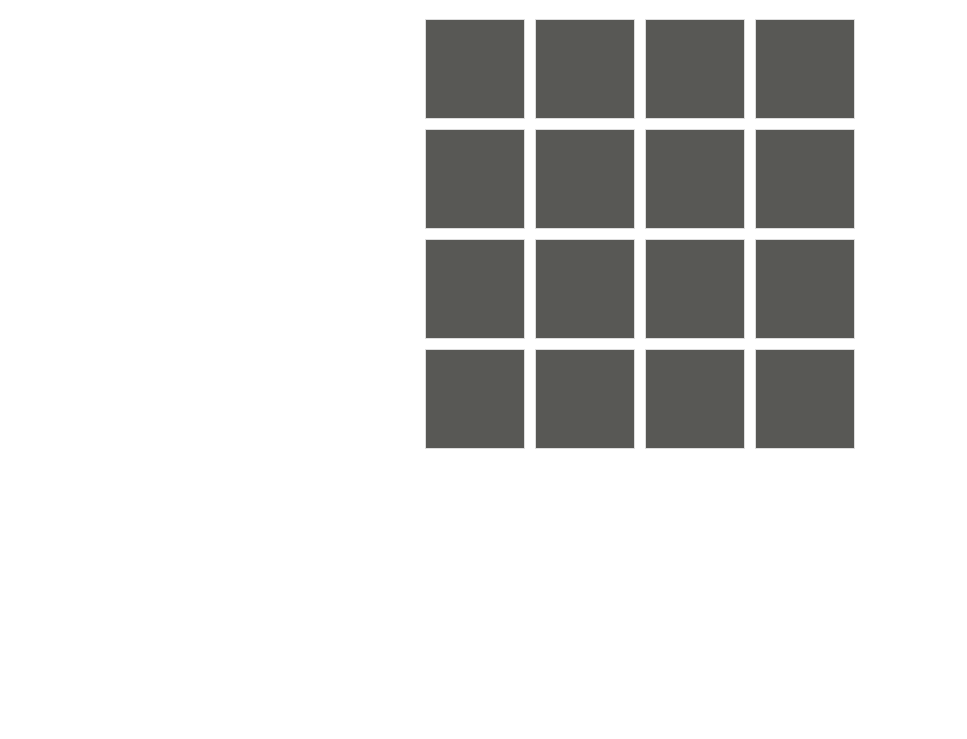
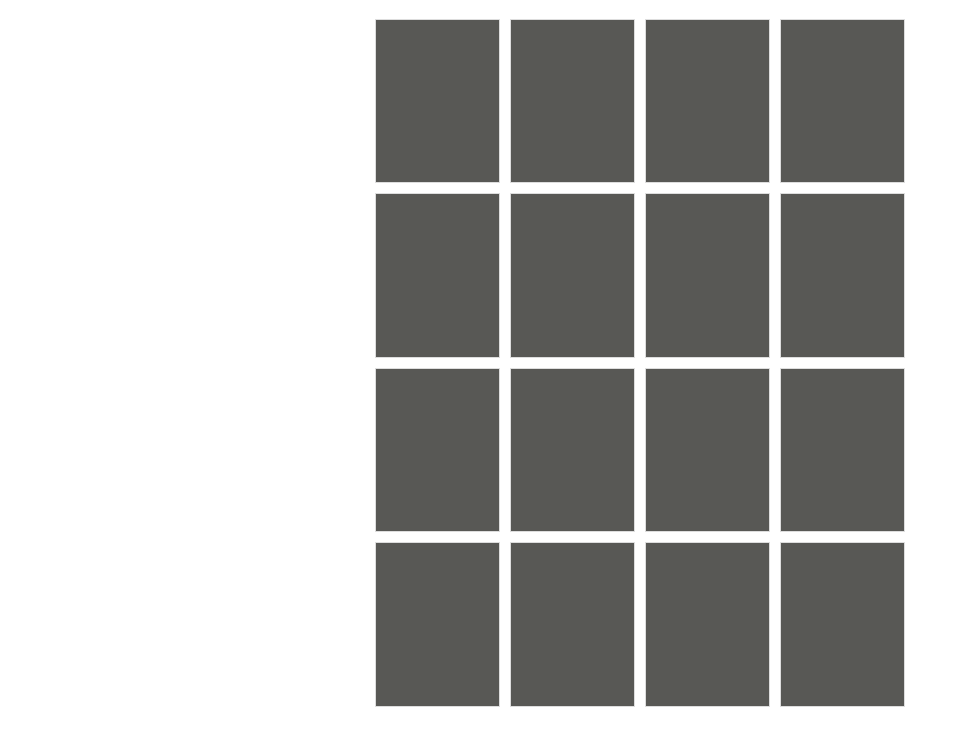
Before and after one commit to kyh196201/web-game, a plain HTML site: page card-game/index.html in a window 1280 px wide. Shown: the part 61-800 px from the top of the page, without its empty margins (0-967 px from the left). Drawn offline with Linux system fonts and the light colour scheme.

Commit message:
Card 클래스 생성

```diff
--- a/card-game/index.html
+++ b/card-game/index.html
@@ -1,5 +1,6 @@
 <!DOCTYPE html>
 <html lang="ko">
+
 <head>
     <meta charset="UTF-8">
     <meta http-equiv="X-UA-Compatible" content="IE=edge">
@@ -7,97 +8,18 @@
     <link rel="stylesheet" href="./styles.css">
     <title>Fliping Card Game</title>
 </head>
+
 <body>
     <main id="app" class="app">
         <h1 class="title">Card Game</h1>
 
         <section class="board">
-            <div class="container">
-                <article class="card">
-                    <div class="card__inner">
-                        <div class="card__front"></div>
-                        <div class="card__back"></div>
-                    </div>
-                </article>
-                <article class="card">
-                    <div class="card__inner">
-                        <div class="card__front"></div>
-                        <div class="card__back"></div>
-                    </div>
-                </article><article class="card">
-                    <div class="card__inner">
-                        <div class="card__front"></div>
-                        <div class="card__back"></div>
-                    </div>
-                </article><article class="card">
-                    <div class="card__inner">
-                        <div class="card__front"></div>
-                        <div class="card__back"></div>
-                    </div>
-                </article><article class="card">
-                    <div class="card__inner">
-                        <div class="card__front"></div>
-                        <div class="card__back"></div>
-                    </div>
-                </article><article class="card">
-                    <div class="card__inner">
-                        <div class="card__front"></div>
-                        <div class="card__back"></div>
-                    </div>
-                </article><article class="card">
-                    <div class="card__inner">
-                        <div class="card__front"></div>
-                        <div class="card__back"></div>
-                    </div>
-                </article><article class="card">
-                    <div class="card__inner">
-                        <div class="card__front"></div>
-                        <div class="card__back"></div>
-                    </div>
-                </article><article class="card">
-                    <div class="card__inner">
-                        <div class="card__front"></div>
-                        <div class="card__back"></div>
-                    </div>
-                </article><article class="card">
-                    <div class="card__inner">
-                        <div class="card__front"></div>
-                        <div class="card__back"></div>
-                    </div>
-                </article><article class="card">
-                    <div class="card__inner">
-                        <div class="card__front"></div>
-                        <div class="card__back"></div>
-                    </div>
-                </article><article class="card">
-                    <div class="card__inner">
-                        <div class="card__front"></div>
-                        <div class="card__back"></div>
-                    </div>
-                </article><article class="card">
-                    <div class="card__inner">
-                        <div class="card__front"></div>
-                        <div class="card__back"></div>
-                    </div>
-                </article><article class="card">
-                    <div class="card__inner">
-                        <div class="card__front"></div>
-                        <div class="card__back"></div>
-                    </div>
-                </article><article class="card">
-                    <div class="card__inner">
-                        <div class="card__front"></div>
-                        <div class="card__back"></div>
-                    </div>
-                </article><article class="card">
-                    <div class="card__inner">
-                        <div class="card__front"></div>
-                        <div class="card__back"></div>
-                    </div>
-                </article>
+            <div id="container" class="container">
+                <!-- cards -->
             </div>
         </section>
     </main>
-    <script src="./main.js"></script>
+    <script type="module" src="./js/app.js"></script>
 </body>
+
 </html>
--- /dev/null
+++ b/card-game/js/app.js
@@ -0,0 +1,58 @@
+import Card from './card.js';
+import shuffleArray from './shuffleArray.js';
+
+const COLORS = ['red', 'orange', 'yellow', 'green', 'blue', 'darkblue', 'purple', 'black'];
+
+window.addEventListener('DOMContentLoaded', e => {
+    const $container = document.getElementById('container');
+    let cards = [],
+        openedCards = [],
+        id = 0;
+
+    init();
+
+
+    function init() {
+        cards = createCards();
+
+        cards = shuffleArray([...cards]);
+
+        renderCards(cards);
+
+        window.cards = cards;
+    }
+
+    function createCards() {
+        const cardList = [];
+
+        for (let i = 0, len = COLORS.length; i < len; i++) {
+            for (let j = 0; j < 2; j++) {
+                const card = new Card({
+                    id,
+                    color: COLORS[i],
+                    isOpen: false,
+                    disabled: false,
+                    onClick: handleClickCard
+                });
+
+                cardList.push(card);
+            }
+        }
+
+        return cardList;
+    }
+
+    function renderCards(cards) {
+        const frag = document.createDocumentFragment();
+
+        cards.forEach(card => {
+            frag.appendChild(card.$el);
+        });
+
+        $container.appendChild(frag);
+    }
+
+    function handleClickCard() {
+
+    }
+});
--- /dev/null
+++ b/card-game/js/card.js
@@ -0,0 +1,41 @@
+export default class Card {
+    constructor({ id, color, isOpen, disabled, onClick }) {
+        this.id = id;
+        this.color = color;
+        this.isOpen = isOpen;
+        this.disabled = disabled;
+        this.onClick = onClick || function () { };
+
+        this.setup();
+        this.bindEvents();
+    }
+
+    get className() {
+        return this.isOpen ? 'card card--is-open' : 'card';
+    }
+
+    setup() {
+        const $el = document.createElement('article');
+        $el.className = this.className;
+
+        $el.innerHTML = `
+            <div class="card__inner">
+                <div class="card__front" style="background-color: ${this.color}"></div>
+                <div class="card__back"></div>
+            </div>
+        `;
+
+        this.$el = $el;
+    }
+
+    bindEvents() {
+        this.$el.addEventListener('click', e => {
+            this.isOpen = !this.isOpen;
+            this.onClick();
+        });
+    }
+
+    toggle() {
+        this.$el.className = this.className;
+    }
+}
--- /dev/null
+++ b/card-game/js/shuffleArray.js
@@ -0,0 +1,17 @@
+export default function shuffle(array) {
+    var currentIndex = array.length, randomIndex;
+
+    // While there remain elements to shuffle...
+    while (0 !== currentIndex) {
+
+        // Pick a remaining element...
+        randomIndex = Math.floor(Math.random() * currentIndex);
+        currentIndex--;
+
+        // And swap it with the current element.
+        [array[currentIndex], array[randomIndex]] = [
+            array[randomIndex], array[currentIndex]];
+    }
+
+    return array;
+}
--- a/card-game/styles.css
+++ b/card-game/styles.css
@@ -10,17 +10,16 @@ body {
 
 .container {
   display: grid;
-  width: 430px;
-  height: 430px;
+  width: 530px;
+  /* height: 430px; */
   margin: 0 auto;
   grid-template-columns: repeat(4, 1fr);
-  grid-template-rows: repeat(4, 1fr);
+  /* grid-template-rows: repeat(4, 1fr); */
   column-gap: 10px;
   row-gap: 10px;
 }
 
 .card {
-  border: 1px solid #ddd;
   background-color: transparent;
   cursor: pointer;
   perspective: 1000px;
@@ -29,14 +28,16 @@ body {
 .card__inner {
   position: relative;
   width: 100%;
-  height: 100%;
+  padding-top: 130%;
+  border: 1px solid #ddd;
   transition: transform 0.5s linear;
   transform-style: preserve-3d;
 }
 
-.card:hover .card__inner {
+/* .card:hover .card__inner {
   transform: rotateY(180deg);
-}
+} */
+
 .card.card--is-open .card__inner {
   transform: rotateY(180deg);
 }
@@ -44,6 +45,8 @@ body {
 .card__front,
 .card__back {
   position: absolute;
+  top: 0;
+  left: 0;
   width: 100%;
   height: 100%;
   backface-visibility: hidden;
@@ -52,10 +55,10 @@ body {
 }
 
 .card__front {
-  background-color: #585855;
+  background-color: rosybrown;
+  transform: rotateY(180deg);
 }
 
 .card__back {
-  background-color: rosybrown;
-  transform: rotateY(180deg);
+  background-color: #585855;
 }
```
Also changed, not shown: card-game/main.js (deleted).
